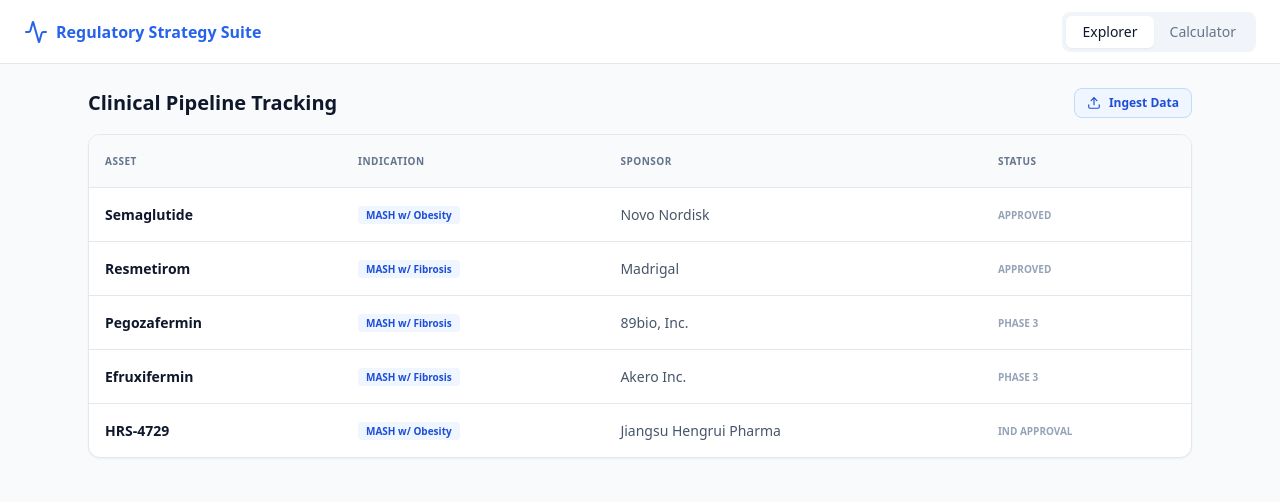
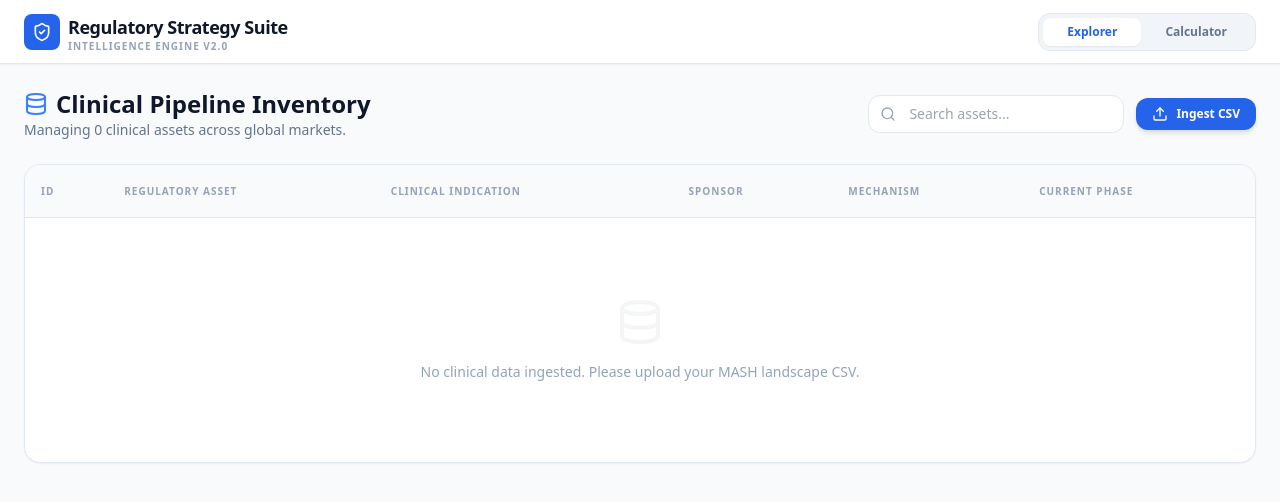
Before and after one commit to fmbanafa-debug/MASH-Investment, a React (Vite) app: page / in a window 1280 px wide. Shown: the top 502 px of the page. Built offline with nearby package versions, Linux system fonts and the light colour scheme.

Commit message:
Update App.jsx

```diff
--- a/src/App.jsx
+++ b/src/App.jsx
@@ -1,36 +1,57 @@
 import React, { useState, useMemo, useEffect } from 'react';
 import {
-  LineChart, Line, XAxis, YAxis, CartesianGrid, Tooltip, ResponsiveContainer
+  LineChart, Line, XAxis, YAxis, CartesianGrid, Tooltip, ResponsiveContainer, AreaChart, Area
 } from 'recharts';
 import {
-  Activity, DollarSign, Calculator, FileText, Loader2, Clock, Upload, ArrowRight
+  Activity, DollarSign, Calculator, FileText, Loader2, Clock, Upload, Search, ArrowRight, ShieldCheck, Database
 } from 'lucide-react';
 
 /**
- * Regulatory Strategy Suite - Core Interface
- * Optimized for professional consulting and regulatory landscape tracking.
+ * REGULATORY STRATEGY SUITE
+ * High-performance clinical landscape analyzer for MASH therapies.
  */
 
-const getIndication = (target) => {
+// Enhanced Indication Mapping based on Regulatory targets
+const getDetailedIndication = (target) => {
   const t = (target || '').toUpperCase();
-  if (t.includes('FGF21') || t.includes('THR')) return 'MASH w/ Fibrosis';
-  if (t.includes('GLP-1') || t.includes('GIP')) return 'MASH w/ Obesity';
-  return 'MASH (Metabolic)';
+  if (t.includes('FGF21')) return 'MASH w/ Advanced Fibrosis';
+  if (t.includes('THR-B')) return 'MASH w/ Liver Fat Reduction';
+  if (t.includes('GLP-1') || t.includes('GIP') || t.includes('GCGR')) return 'MASH w/ Metabolic Syndrome/Obesity';
+  if (t.includes('PPAR')) return 'MASH w/ Insulin Resistance';
+  if (t.includes('FXR') || t.includes('SCD1')) return 'MASH (Antifibrotic Path)';
+  return 'MASH (General Metabolic)';
 };
 
-const INITIAL_ASSETS = [
-  { id: 1, name: "Semaglutide", target: "GLP-1R", company: "Novo Nordisk", phase: "Approved" },
-  { id: 2, name: "Resmetirom", target: "THR-B", company: "Madrigal", phase: "Approved" },
-  { id: 4, name: "Pegozafermin", target: "FGF21R", company: "89bio, Inc.", phase: "Phase 3" },
-  { id: 6, name: "Efruxifermin", target: "FGF21R", company: "Akero Inc.", phase: "Phase 3" },
-  { id: 185, name: "HRS-4729", target: "GCGR x GIPR x GLP-1R", company: "Jiangsu Hengrui Pharma", phase: "IND Approval" }
-];
+// Professional CSV Parser that handles quoted commas
+const robustCSVParse = (text) => {
+  const lines = text.split(/\r?\n/).filter(l => l.trim() !== '');
+  return lines.map(line => {
+    const result = [];
+    let current = '';
+    let inQuotes = false;
+    for (let i = 0; i < line.length; i++) {
+      const char = line[i];
+      if (char === '"') {
+        inQuotes = !inQuotes;
+      } else if (char === ',' && !inQuotes) {
+        result.push(current.trim());
+        current = '';
+      } else {
+        current += char;
+      }
+    }
+    result.push(current.trim());
+    return result;
+  });
+};
 
 export default function App() {
-  const [assets, setAssets] = useState(INITIAL_ASSETS);
+  const [assets, setAssets] = useState([]);
   const [investment, setInvestment] = useState(100000);
   const [activeTab, setActiveTab] = useState('explorer');
+  const [searchTerm, setSearchTerm] = useState('');
   const [allocation, setAllocation] = useState({ 'THR-B': 40, 'FGF21': 30, 'GLP-1': 20, 'Other': 10 });
+
   const [isGenerating, setIsGenerating] = useState(false);
   const [reportData, setReportData] = useState('');
   const [timeLeft, setTimeLeft] = useState(0);
@@ -47,24 +68,39 @@
     if (!file) return;
     const reader = new FileReader();
     reader.onload = (e) => {
-      const text = e.target.result;
-      const rows = text.split('\n').slice(4).map(r => r.split(','));
-      const parsed = rows.map(row => {
-        let noIdx = row[0] === '' ? 1 : 0;
-        const id = parseInt(row[noIdx]);
+      const parsedRows = robustCSVParse(e.target.result);
+
+      // Look for data starting after the header (usually row 3 or 4 in your specific format)
+      const clinicalData = parsedRows.map(row => {
+        // Find 'No.' column or skip if not a number
+        let dataStartIdx = row[0] === '' ? 1 : 0;
+        const id = parseInt(row[dataStartIdx]);
         if (isNaN(id)) return null;
+
         return {
           id,
-          name: row[noIdx+1],
-          target: row[noIdx+3],
-          company: (row[noIdx+4] || '').replace(/"/g, ''),
-          phase: row[noIdx+5]
+          name: row[dataStartIdx + 1],
+          type: row[dataStartIdx + 2],
+          target: row[dataStartIdx + 3],
+          company: row[dataStartIdx + 4],
+          phase: row[dataStartIdx + 5]
         };
       }).filter(Boolean);
-      if (parsed.length > 0) setAssets(parsed);
+
+      setAssets(clinicalData);
     };
     reader.readAsText(file);
   };
+
+  const filteredAssets = useMemo(() => {
+    if (!searchTerm) return assets;
+    const lower = searchTerm.toLowerCase();
+    return assets.filter(a =>
+      a.name?.toLowerCase().includes(lower) ||
+      a.company?.toLowerCase().includes(lower) ||
+      a.target?.toLowerCase().includes(lower)
+    );
+  }, [assets, searchTerm]);
 
   const generateReport = async () => {
     setIsGenerating(true); setReportData('');
@@ -79,11 +115,8 @@
         setReportData(data.report);
         setTimeLeft(60);
       }
-    } catch (e) {
-      console.error("Connection failed.");
-    } finally {
-      setIsGenerating(false);
-    }
+    } catch (e) { console.error("Endpoint failure."); }
+    finally { setIsGenerating(false); }
   };
 
   const yieldData = useMemo(() => {
@@ -95,87 +128,204 @@
   }, [investment, allocation]);
 
   return (
-    <div className="min-h-screen bg-slate-50 text-slate-900 pb-12">
-      <nav className="bg-white border-b px-6 h-16 flex items-center justify-between sticky top-0 z-10">
-        <div className="flex items-center gap-2 font-bold text-blue-600"><Activity /> Regulatory Strategy Suite</div>
-        <div className="flex bg-slate-100 rounded-lg p-1">
+    <div className="min-h-screen bg-slate-50 text-slate-900 font-sans pb-12">
+      {/* Premium Header */}
+      <nav className="bg-white border-b border-slate-200 sticky top-0 z-20 px-6 h-16 flex items-center justify-between shadow-sm">
+        <div className="flex items-center gap-2">
+          <div className="p-2 bg-blue-600 rounded-lg text-white">
+            <ShieldCheck size={20} />
+          </div>
+          <div>
+            <span className="font-bold text-lg tracking-tight">Regulatory Strategy Suite</span>
+            <div className="text-[10px] text-slate-400 font-bold uppercase tracking-widest leading-none">Intelligence Engine v2.0</div>
+          </div>
+        </div>
+        <div className="flex bg-slate-100 rounded-xl p-1 border border-slate-200">
           {['explorer', 'calculator'].map(t => (
-            <button key={t} onClick={() => setActiveTab(t)} className={`px-4 py-1.5 rounded-md text-sm capitalize transition-all ${activeTab === t ? 'bg-white shadow-sm' : 'text-slate-500'}`}>{t}</button>
+            <button
+              key={t}
+              onClick={() => setActiveTab(t)}
+              className={`px-6 py-1.5 rounded-lg text-xs font-bold capitalize transition-all ${
+                activeTab === t ? 'bg-white text-blue-600 shadow-sm' : 'text-slate-500 hover:text-slate-800'
+              }`}
+            >
+              {t}
+            </button>
           ))}
         </div>
       </nav>
 
-      <main className="max-w-6xl mx-auto p-6">
+      <main className="max-w-7xl mx-auto p-6">
         {activeTab === 'explorer' && (
-          <div className="space-y-4">
-            <div className="flex justify-between items-center">
-              <h2 className="text-xl font-bold">Clinical Pipeline Tracking</h2>
-              <label className="flex items-center gap-2 px-3 py-1.5 bg-blue-50 text-blue-700 rounded-lg cursor-pointer text-xs font-bold border border-blue-200">
-                <Upload size={14} /> Ingest Data
+          <div className="space-y-6 animate-in fade-in duration-500">
+            <div className="flex flex-col md:flex-row gap-4 items-center justify-between">
+              <div>
+                <h2 className="text-2xl font-bold flex items-center gap-2">
+                  <Database className="text-blue-500" size={24} />
+                  Clinical Pipeline Inventory
+                </h2>
+                <p className="text-sm text-slate-500">Managing {assets.length} clinical assets across global markets.</p>
+              </div>
+
+              <div className="flex items-center gap-3 w-full md:w-auto">
+                <div className="relative flex-1 md:w-64">
+                  <Search className="absolute left-3 top-1/2 -translate-y-1/2 text-slate-400" size={16} />
+                  <input
+                    type="text"
+                    placeholder="Search assets..."
+                    className="w-full pl-10 pr-4 py-2 bg-white border border-slate-200 rounded-xl text-sm focus:ring-2 focus:ring-blue-500 outline-none"
+                    value={searchTerm}
+                    onChange={(e) => setSearchTerm(e.target.value)}
+                  />
+                </div>
+                <label className="flex items-center gap-2 px-4 py-2 bg-blue-600 text-white rounded-xl cursor-pointer text-xs font-bold hover:bg-blue-700 transition-colors shadow-md">
+                  <Upload size={16} /> Ingest CSV
                   <input type="file" accept=".csv" className="hidden" onChange={handleFileUpload} />
                 </label>
               </div>
-            <div className="bg-white rounded-xl border shadow-sm overflow-hidden overflow-x-auto">
+            </div>
+
+            <div className="bg-white rounded-2xl border border-slate-200 shadow-sm overflow-hidden">
+              <div className="max-h-[600px] overflow-y-auto">
                 <table className="w-full text-left text-sm">
-                <thead className="bg-slate-50 border-b">
-                  <tr className="text-slate-500 text-[10px] uppercase font-bold tracking-wider">
-                    <th className="p-4">Asset</th><th className="p-4">Indication</th><th className="p-4">Sponsor</th><th className="p-4">Status</th>
+                  <thead className="bg-slate-50 border-b border-slate-200 sticky top-0 z-10">
+                    <tr className="text-slate-400 text-[10px] uppercase font-black tracking-widest">
+                      <th className="p-4">ID</th>
+                      <th className="p-4">Regulatory Asset</th>
+                      <th className="p-4">Clinical Indication</th>
+                      <th className="p-4">Sponsor</th>
+                      <th className="p-4">Mechanism</th>
+                      <th className="p-4">Current Phase</th>
                     </tr>
                   </thead>
-                <tbody className="divide-y">
-                  {assets.map(a => (
-                    <tr key={a.id} className="hover:bg-slate-50/50">
-                      <td className="p-4 font-bold">{a.name}</td>
-                      <td className="p-4"><span className="px-2 py-0.5 bg-blue-50 text-blue-700 rounded text-[10px] font-bold">{getIndication(a.target)}</span></td>
-                      <td className="p-4 text-slate-600">{a.company}</td>
-                      <td className="p-4 uppercase text-[10px] font-bold text-slate-400">{a.phase}</td>
+                  <tbody className="divide-y divide-slate-100">
+                    {filteredAssets.length > 0 ? filteredAssets.map(a => (
+                      <tr key={a.id} className="hover:bg-blue-50/30 transition-colors">
+                        <td className="p-4 text-slate-300 font-mono text-xs">{a.id}</td>
+                        <td className="p-4">
+                          <div className="font-bold text-slate-800">{a.name}</div>
+                          <div className="text-[10px] text-slate-400 font-bold">{a.type}</div>
+                        </td>
+                        <td className="p-4">
+                          <span className="px-2 py-0.5 bg-indigo-50 text-indigo-700 rounded-md text-[10px] font-bold border border-indigo-100">
+                            {getDetailedIndication(a.target)}
+                          </span>
+                        </td>
+                        <td className="p-4 text-slate-600 font-medium">{a.company}</td>
+                        <td className="p-4 font-mono text-[10px] text-slate-500 bg-slate-50/50">{a.target}</td>
+                        <td className="p-4">
+                          <span className={`px-2 py-1 rounded-full text-[10px] font-black uppercase tracking-tighter border ${
+                            a.phase.includes('Approved') ? 'bg-emerald-50 text-emerald-700 border-emerald-200' : 'bg-slate-100 text-slate-500 border-slate-200'
+                          }`}>
+                            {a.phase}
+                          </span>
+                        </td>
                       </tr>
-                  ))}
+                    )) : (
+                      <tr>
+                        <td colSpan="6" className="p-20 text-center text-slate-400">
+                          <Database size={48} className="mx-auto mb-4 opacity-10" />
+                          <p className="font-medium">No clinical data ingested. Please upload your MASH landscape CSV.</p>
+                        </td>
+                      </tr>
+                    )}
                   </tbody>
                 </table>
+              </div>
             </div>
           </div>
         )}
 
         {activeTab === 'calculator' && (
-          <div className="grid grid-cols-1 lg:grid-cols-2 gap-6">
+          <div className="grid grid-cols-1 lg:grid-cols-2 gap-8 animate-in slide-in-from-bottom-4 duration-500">
             <div className="space-y-6">
-              <div className="bg-white p-6 rounded-xl border shadow-sm">
-                <h3 className="font-bold mb-4 text-slate-700">Allocation Configuration</h3>
-                <label className="text-[10px] font-bold text-slate-400 uppercase">Total Capital ($)</label>
-                <input type="number" value={investment} onChange={e => setInvestment(Number(e.target.value))} className="w-full p-3 bg-slate-50 border rounded-lg mb-6 font-bold" />
+              <div className="bg-white p-8 rounded-3xl border border-slate-200 shadow-sm">
+                <h3 className="font-bold text-lg mb-6 flex items-center gap-2 text-slate-800">
+                  <Calculator size={20} className="text-blue-600" /> Strategic Configuration
+                </h3>
 
+                <div className="space-y-8">
+                  <div>
+                    <label className="text-[10px] font-black text-slate-400 uppercase tracking-widest mb-2 block">Managed Capital Allocation ($)</label>
+                    <div className="relative">
+                      <DollarSign className="absolute left-4 top-1/2 -translate-y-1/2 text-slate-400" size={20} />
+                      <input
+                        type="number"
+                        value={investment}
+                        onChange={e => setInvestment(Number(e.target.value))}
+                        className="w-full pl-12 pr-4 py-4 bg-slate-50 border border-slate-200 rounded-2xl font-bold text-xl focus:ring-4 focus:ring-blue-100 transition-all outline-none"
+                      />
+                    </div>
+                  </div>
+
+                  <div className="space-y-6">
+                    <label className="text-[10px] font-black text-slate-400 uppercase tracking-widest block">Mechanism Risk Weighting</label>
                     {Object.keys(allocation).map(k => (
-                  <div key={k} className="mb-5">
-                    <div className="flex justify-between text-[10px] font-bold text-slate-400 uppercase mb-1"><span>{k}</span><span>{allocation[k]}%</span></div>
-                    <input type="range" value={allocation[k]} onChange={e => setAllocation({...allocation, [k]: Number(e.target.value)})} className="w-full h-1 bg-slate-100 rounded-lg appearance-none cursor-pointer accent-blue-600" />
+                      <div key={k} className="group">
+                        <div className="flex justify-between text-[11px] font-bold text-slate-500 uppercase mb-2">
+                          <span>{k} Therapeutics</span>
+                          <span className="text-blue-600">{allocation[k]}%</span>
+                        </div>
+                        <input
+                          type="range"
+                          value={allocation[k]}
+                          onChange={e => setAllocation({...allocation, [k]: Number(e.target.value)})}
+                          className="w-full h-1.5 bg-slate-100 rounded-lg appearance-none cursor-pointer accent-blue-600"
+                        />
                       </div>
                     ))}
+                  </div>
 
-                <button onClick={generateReport} disabled={isGenerating || timeLeft > 0} className="w-full mt-4 py-3 bg-slate-900 text-white rounded-lg font-bold flex items-center justify-center gap-2 transition-all hover:bg-slate-800 disabled:bg-slate-200 disabled:text-slate-400">
-                  {isGenerating ? <Loader2 size={18} className="animate-spin" /> : timeLeft > 0 ? `Rate Limit: ${timeLeft}s` : "Execute Briefing"}
+                  <button
+                    onClick={generateReport}
+                    disabled={isGenerating || timeLeft > 0}
+                    className="w-full py-4 bg-slate-900 text-white rounded-2xl font-bold flex items-center justify-center gap-3 transition-all hover:bg-slate-800 disabled:bg-slate-100 disabled:text-slate-400 shadow-lg shadow-slate-200"
+                  >
+                    {isGenerating ? <Loader2 size={20} className="animate-spin" /> : timeLeft > 0 ? `Re-analysis Ready in ${timeLeft}s` : "Execute Regulatory Intelligence Briefing"}
                   </button>
+                </div>
               </div>
             </div>
 
             <div className="space-y-6">
               {reportData && (
-                <div className="p-6 bg-blue-50 border border-blue-100 rounded-xl text-sm italic text-slate-700 leading-relaxed border-l-4 border-blue-500 animate-in fade-in slide-in-from-top-4">
-                  <h4 className="font-bold text-blue-800 not-italic mb-3 uppercase text-[10px] tracking-widest text-center">Strategic Market Report</h4>
-                  {reportData.split('\n').filter(p => p.trim() !== '').map((p, i) => <p key={i} className="mb-4">{p}</p>)}
+                <div className="p-8 bg-white border border-blue-100 rounded-3xl shadow-xl shadow-blue-50/50 relative overflow-hidden">
+                  <div className="absolute top-0 right-0 p-4 opacity-5">
+                    <FileText size={120} />
+                  </div>
+                  <h4 className="font-black text-blue-800 mb-6 uppercase text-[10px] tracking-[0.3em] border-b border-blue-100 pb-2">Confidential Briefing</h4>
+                  <div className="space-y-4 text-sm text-slate-600 leading-relaxed font-medium">
+                    {reportData.split('\n').filter(p => p.trim() !== '').map((p, i) => <p key={i}>{p}</p>)}
+                  </div>
                 </div>
               )}
-              <div className="bg-white p-6 rounded-xl border shadow-sm h-64">
-                <h4 className="font-bold text-slate-400 uppercase text-[10px] mb-4">Capital Appreciation Projection</h4>
-                <ResponsiveContainer width="100%" height="80%">
+
+              <div className="bg-white p-8 rounded-3xl border border-slate-200 shadow-sm">
+                <h4 className="font-black text-slate-400 uppercase text-[10px] tracking-widest mb-8">Growth Trajectory Projection</h4>
+                <div className="h-64">
+                  <ResponsiveContainer width="100%" height="100%">
                     <LineChart data={yieldData}>
-                    <CartesianGrid strokeDasharray="3 3" vertical={false} stroke="#f1f5f9" />
+                      <CartesianGrid strokeDasharray="4 4" vertical={false} stroke="#f1f5f9" />
                       <XAxis dataKey="year" hide />
                       <YAxis hide />
-                    <Tooltip contentStyle={{ borderRadius: '8px', border: 'none', fontSize: '12px' }} formatter={v => [`$${v.toLocaleString()}`, 'Value']} />
-                    <Line type="monotone" dataKey="value" stroke="#2563eb" strokeWidth={3} dot={{ r: 4 }} />
+                      <Tooltip
+                        contentStyle={{ borderRadius: '16px', border: 'none', boxShadow: '0 10px 15px -3px rgb(0 0 0 / 0.1)', fontSize: '12px' }}
+                        formatter={v => [`$${v.toLocaleString()}`, 'Value']}
+                      />
+                      <Line type="monotone" dataKey="value" stroke="#2563eb" strokeWidth={5} dot={{ r: 6, fill: '#2563eb', strokeWidth: 0 }} activeDot={{ r: 8 }} />
                     </LineChart>
                   </ResponsiveContainer>
+                </div>
+                <div className="mt-8 flex justify-between items-end border-t border-slate-50 pt-6">
+                  <div>
+                    <div className="text-[10px] font-black text-slate-300 uppercase">Year 5 Valuation</div>
+                    <div className="text-3xl font-black text-slate-900">${yieldData[5].value.toLocaleString()}</div>
+                  </div>
+                  <div className="text-right">
+                    <div className="text-[10px] font-black text-emerald-400 uppercase tracking-widest">Target ROI</div>
+                    <div className="text-2xl font-black text-emerald-500">+{((yieldData[5].value/investment - 1)*100).toFixed(0)}%</div>
+                  </div>
+                </div>
               </div>
             </div>
           </div>
```
Lines whose indentation alone changed are shown as unchanged.
